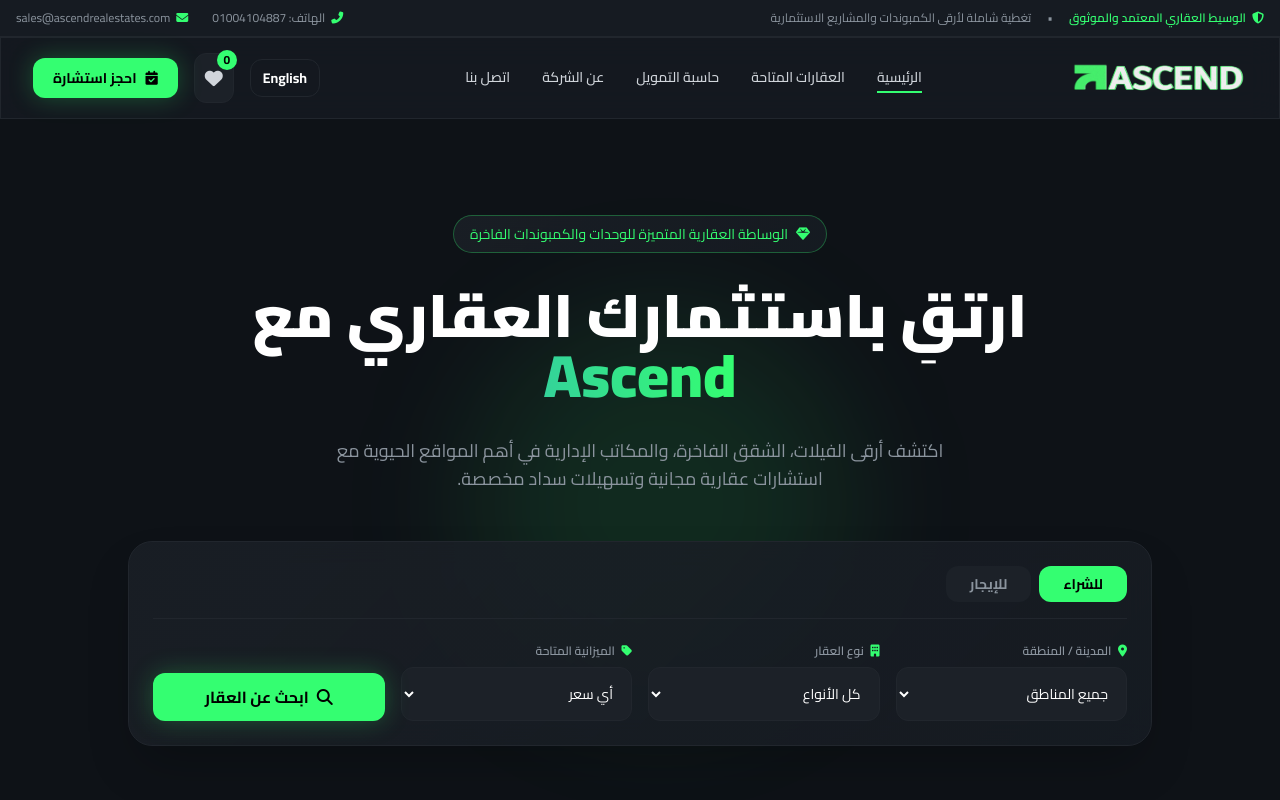
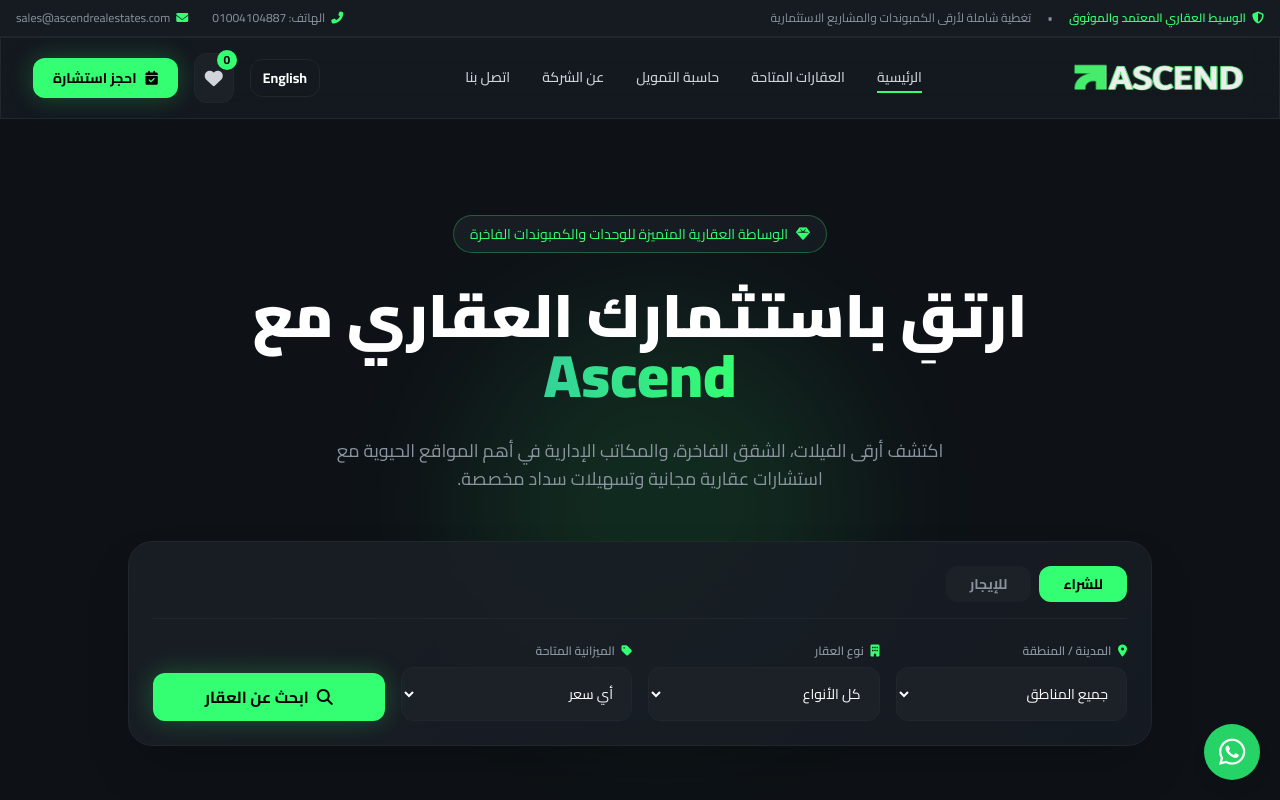
Before and after one commit to ascendrealestate69-svg/ascend, a plain HTML site: page index.html in a window 1280 px wide. Shown: the top 800 px of the page. Drawn offline with nearby package versions, Linux system fonts and the light colour scheme.

Commit message:
Add floating WhatsApp contact button
Co-authored-by: Copilot App <223556219+Copilot@users.noreply.github.com>

```diff
--- a/index.html
+++ b/index.html
@@ -853,5 +853,8 @@
             if (!document.getElementById('fav-modal').classList.contains('hidden')) renderFavorites();
         });
     </script>
+    <a href="https://wa.me/201004104887" target="_blank" rel="noopener noreferrer" aria-label="تواصل معنا عبر واتساب / Contact us on WhatsApp" title="تواصل معنا عبر واتساب / Contact us on WhatsApp" class="fixed bottom-5 right-5 z-40 flex h-14 w-14 items-center justify-center rounded-full bg-[#25D366] text-white shadow-lg transition hover:scale-110 hover:bg-[#20BD5A]">
+        <i class="fa-brands fa-whatsapp text-3xl" aria-hidden="true"></i>
+    </a>
 </body>
 </html>
```
Also changed, not shown: property.html (+3 -0 lines).
